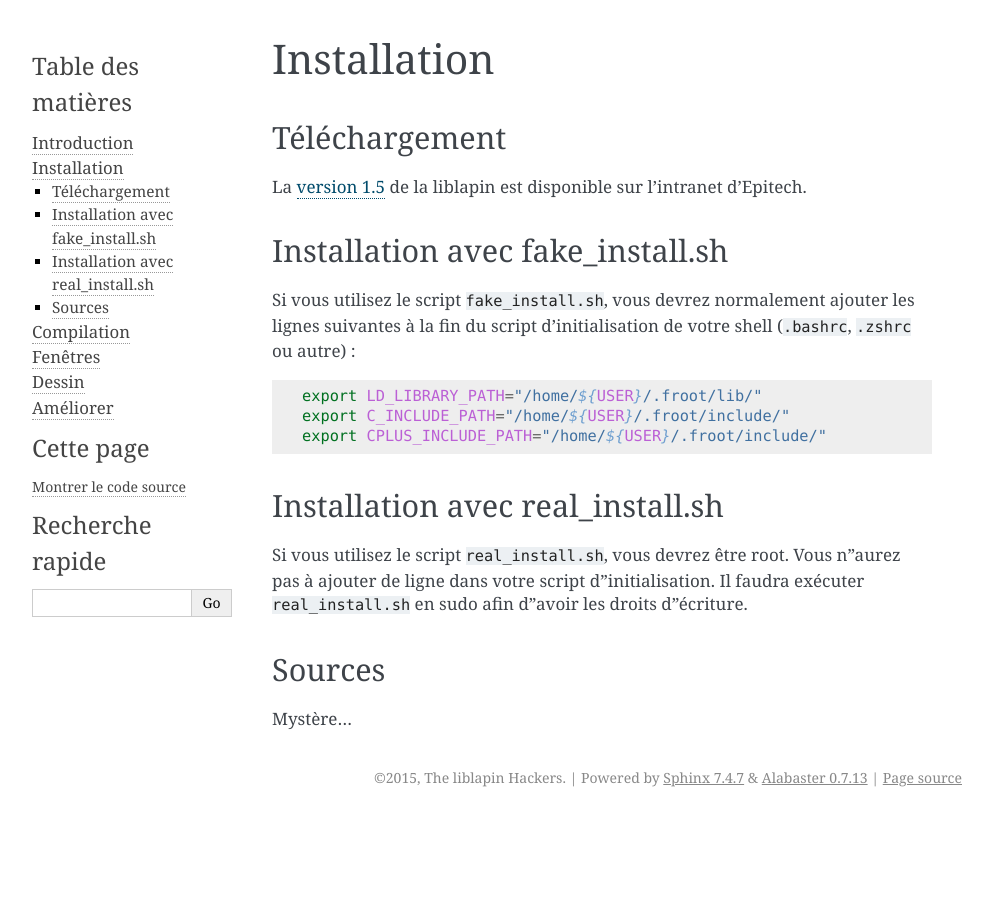
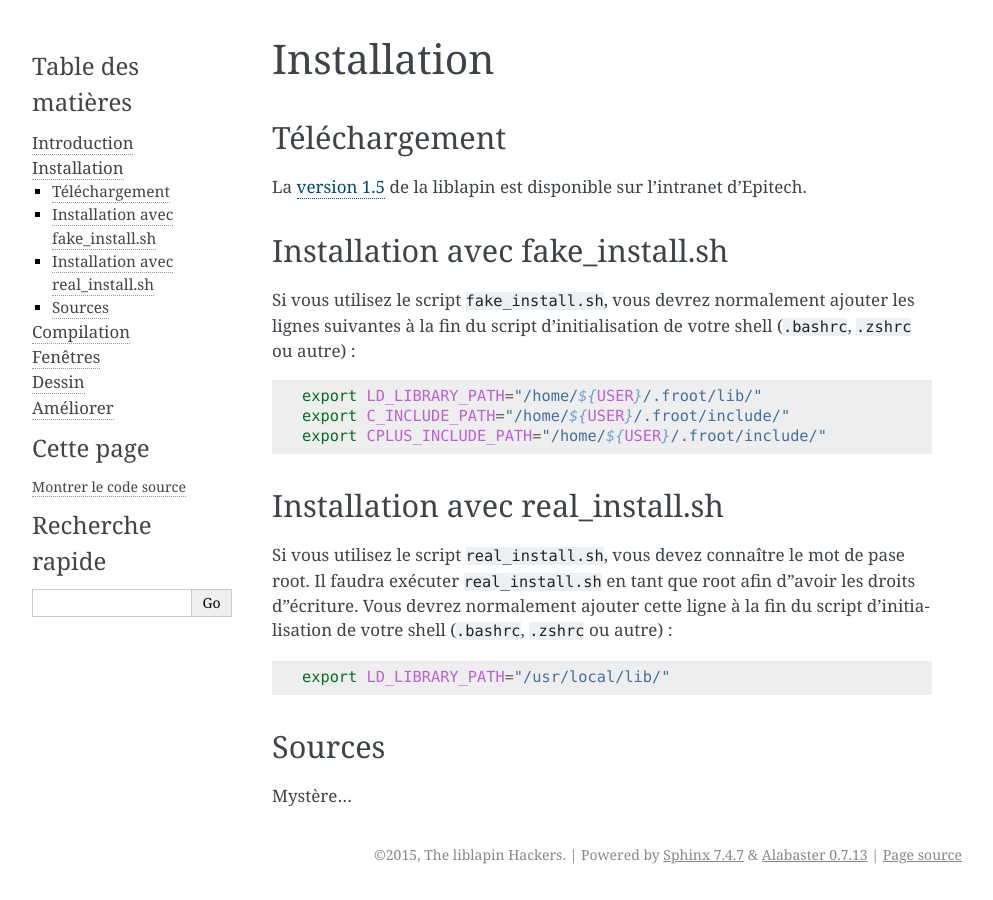
Before and after one commit to motet-a/liblapin-tutorial, a Sphinx documentation site: the page built from source/install.md, in a window 1280 px wide. Shown: the whole page, without its empty margins (148-1141 px from the left). Built offline with Sphinx 7.4.7, drawn with Linux system fonts in a browser that asks for light colours.

Commit message:
Improved instructions about `real_install.sh`

````diff
--- a/source/install.md
+++ b/source/install.md
@@ -19,9 +19,16 @@ export CPLUS_INCLUDE_PATH="/home/${USER}/.froot/include/"
 
 ## Installation avec real_install.sh ##
 
-Si vous utilisez le script `real_install.sh`, vous devrez être root.
-Vous n'aurez pas à ajouter de ligne dans votre script d'initialisation.
-Il faudra exécuter `real_install.sh` en sudo afin d'avoir les droits d'écriture.
+Si vous utilisez le script `real_install.sh`, vous devez connaître
+le mot de pase root.
+Il faudra exécuter `real_install.sh` en tant que root afin d'avoir
+les droits d'écriture.
+Vous devrez normalement ajouter cette ligne à la fin du script
+d’initialisation de votre shell (`.bashrc`, `.zshrc` ou autre) :
+
+```sh
+export LD_LIBRARY_PATH="/usr/local/lib/"
+```
 
 ## Sources ##
 
````
Also changed, not shown: source/build.md (+4 -0 lines).
